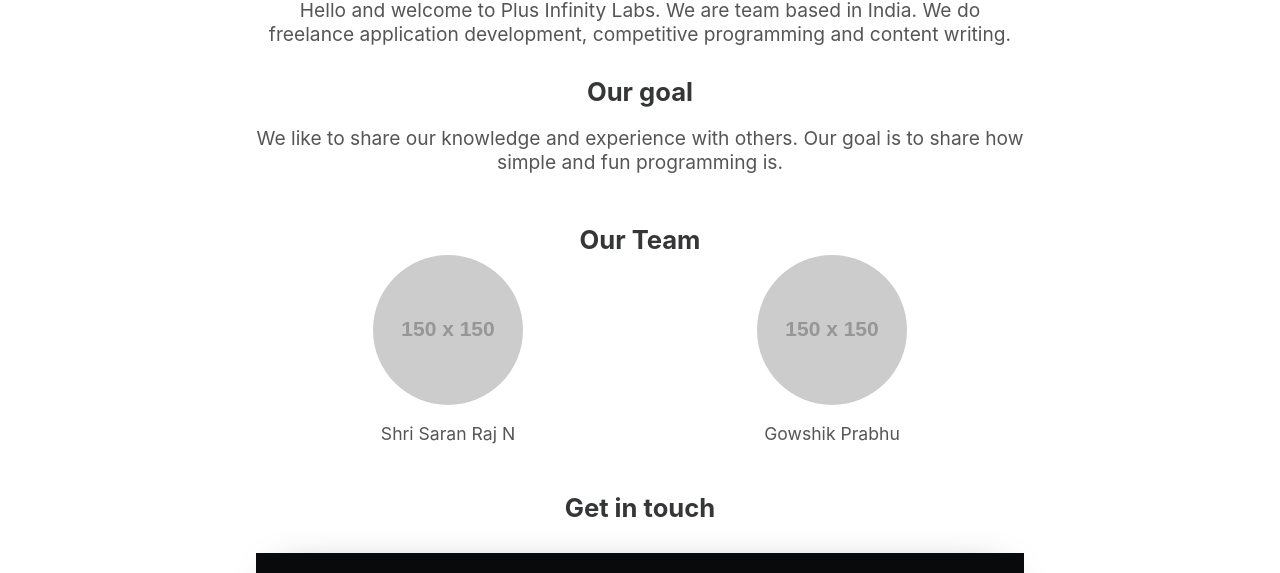
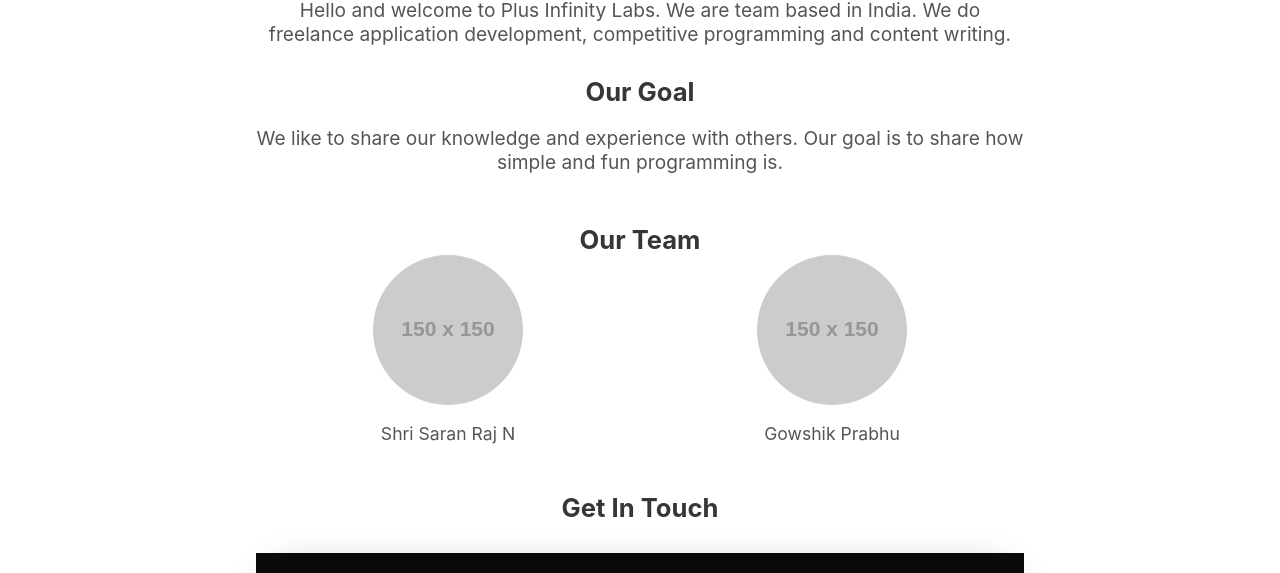
Before and after one commit to GowshikPrabhu/pi-labs-blog, a React (Create React App) app: page /about in a window 1280 px wide. Shown: the part 152-725 px from the top of the page. Built offline with nearby package versions, Linux system fonts and the light colour scheme.

Commit message:
Fix typo

```diff
--- a/src/pages/About/components/ContactUs/ContactUs.js
+++ b/src/pages/About/components/ContactUs/ContactUs.js
@@ -4,7 +4,7 @@ import './ContactUs.css';
 const ContactUs = () => {
   return (
     <div className='contactus'>
-      <p className='content-title'>Get in touch</p>
+      <p className='content-title'>Get In Touch</p>
       <div className='contact-body'>
         <div className='contact-body-item left'>
           <div className='contact-title'>
--- a/src/pages/About/index.js
+++ b/src/pages/About/index.js
@@ -11,7 +11,7 @@ const data = [
       'Hello and welcome to Plus Infinity Labs. We are team based in India. We do freelance application development, competitive programming and content writing.'
   },
   {
-    title: 'Our goal',
+    title: 'Our Goal',
     description:
       'We like to share our knowledge and experience with others. Our goal is to share how simple and fun programming is.'
   }
```
